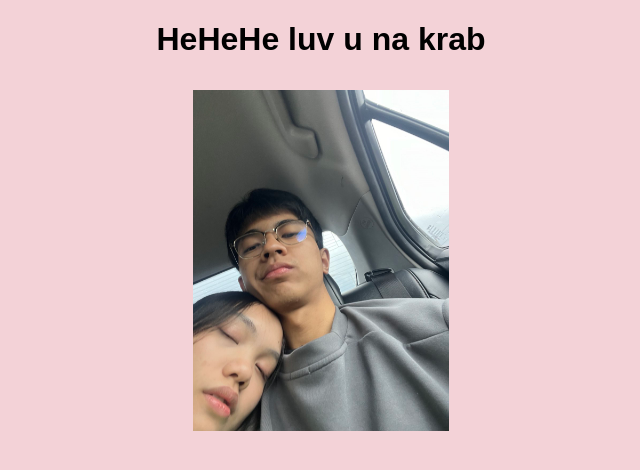
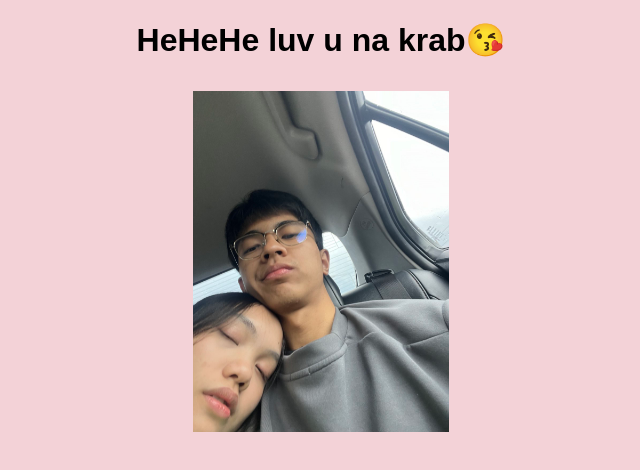
Before and after one commit to KTWC/KunCreamEiEi, a plain HTML site: page yes.html in a window 1280 px wide. Shown: the whole page, without its empty margins (327-967 px from the left). Drawn offline with Linux system fonts and the light colour scheme.

Commit message:
Update yes.html

```diff
--- a/yes.html
+++ b/yes.html
@@ -9,7 +9,7 @@
 <body>
 
     <div clas = "container">
-        <h1 > HeHeHe luv u na krab</h1>
+        <h1 > HeHeHe luv u na krab😘</h1>
     </div>
     <img src="photo_6143280620881690465_y.jpg">
 
```
